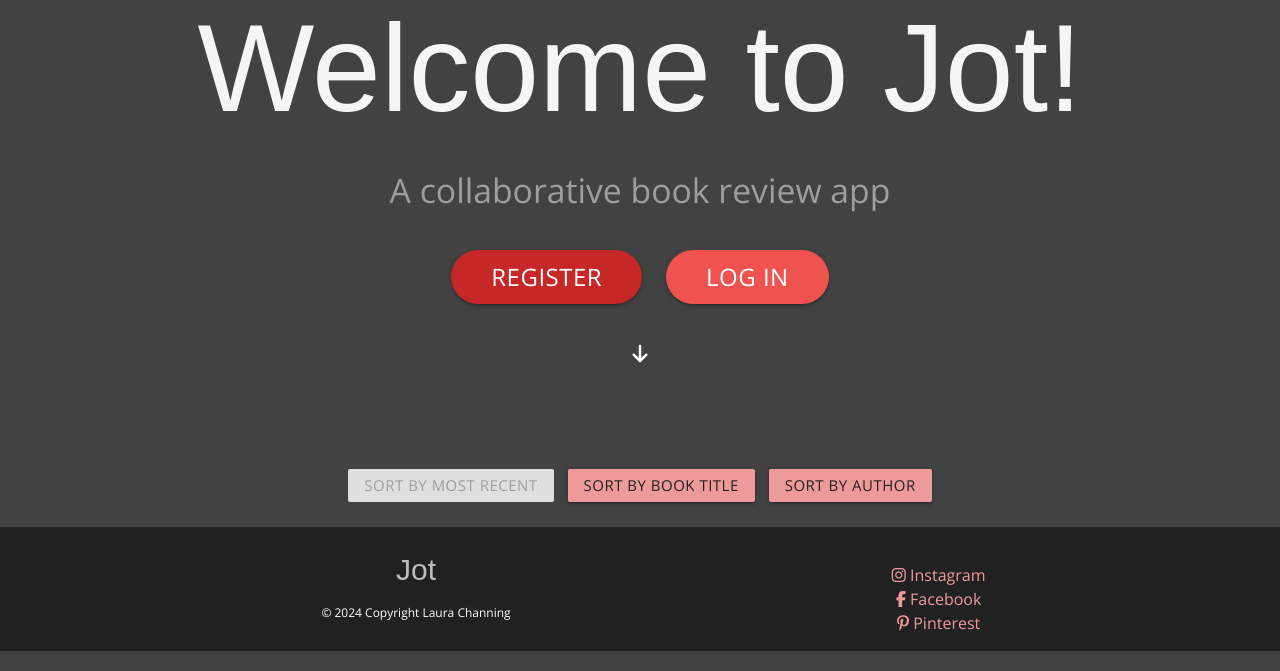
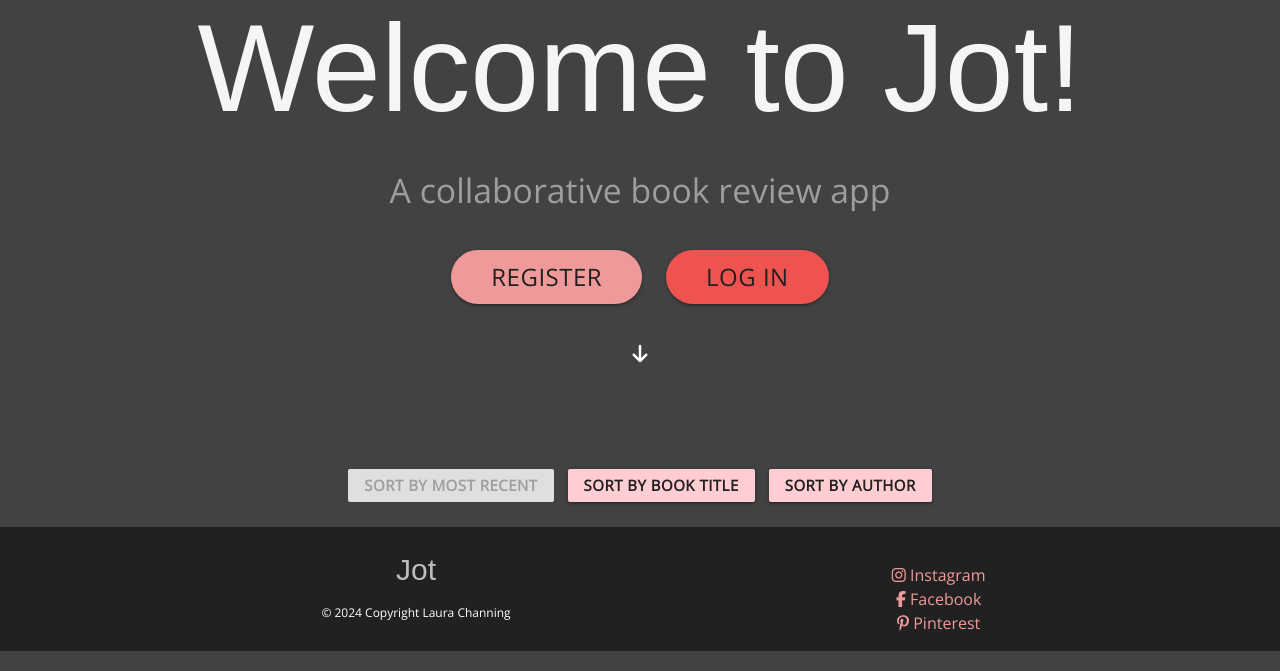
Before and after one commit to lrchnnng/jot-journal, a Flask app: page / in a window 1280 px wide. Shown: the part 188-859 px from the top of the page. Run offline with Flask 3, Linux system fonts and the light colour scheme; data that the repository does not hold is empty; some libraries are stand-ins or nearby versions; some web fonts are replaced.

```diff
--- a/static/css/style.css
+++ b/static/css/style.css
@@ -71,16 +71,7 @@ footer {
     font-size: 16px;
 }
 
-/* Review Card Styling*/
-.entry-container {
-    display: flex;
-    flex-direction: column;
-}
-
-.card-panel {
-    box-shadow: 0px 0px 20px #fafafa2b;
-    margin: 20px;
-}
+/* Card Panel Styling*/
 
 .bold {
     font-weight: bold;
@@ -101,6 +92,7 @@ footer {
 .recommended i {
     font-size: 14px;
 }
+
 .user-info {
     font-size: 12px;
 }
@@ -230,7 +222,16 @@ footer {
         margin: 80px 0 20px 0;
     }
 
+    /* Review Card Styling*/
+    .entry-container {
+        display: flex;
+        flex-direction: column;
+    }
 
+    .card-panel {
+        box-shadow: 0px 0px 20px #fafafa2b;
+        margin: 0 20px;
+    }
 }
 
 /* Tablet */
@@ -245,7 +246,7 @@ footer {
 
     .card-panel {
         margin: 20px;
-        padding: 60px 20px;
+        padding: 20px;
     }
 
     /* Button Styling */
@@ -261,7 +262,7 @@ footer {
     /* Index Styling */
     .entry-container {
         display: grid;
-        grid-template-columns: 25% 25% 25% 25%;
+        grid-template-columns: 20% 20% 20% 20% 20%;
         padding: 0 60px;
     }
 
--- a/templates/index.html
+++ b/templates/index.html
@@ -8,11 +8,11 @@
   </div>
   <div class="home-buttons"></div>
   {% if session.user %}
-  <a href="{{ 'create_entry' }}" type="button" class="white-text btn-large red lighten-1">Create Entry</a>
+  <a href="{{ 'create_entry' }}" type="button" class="black-text btn-large red lighten-3">Create Entry</a>
   <br>
   {% else %}
-  <a href="{{ 'register' }}" type="button" class="white-text btn-large red darken-3">Register</a>
-  <a href="{{ 'login' }}" type="button" class="white-text btn-large red lighten-1">Log In</a>
+  <a href="{{ 'register' }}" type="button" class="grey-text text-darken-4 btn-large red lighten-3">Register</a>
+  <a href="{{ 'login' }}" type="button" class="grey-text text-darken-4 btn-large red lighten-1">Log In</a>
 </div>
 {% endif %}
 </div>
@@ -23,13 +23,13 @@
 <div class="sort-buttons">
   <div class="center">
     <a href="{{ url_for('index', sort_option='review_date') }}"
-      class="sort-btn btn-small red lighten-3 grey-text text-darken-4 {% if selected_sort_option == 'review_date' %}disabled{% endif %}"
+      class="sort-btn btn-small red lighten-4 grey-text text-darken-4 bold {% if selected_sort_option == 'review_date' %}disabled{% endif %}"
       onclick="toggleButton(this)">Sort by most recent</a>
     <a href="{{ url_for('index', sort_option='book_title') }}"
-      class="sort-btn btn-small red lighten-3 grey-text text-darken-4 {% if selected_sort_option == 'book_title' %}disabled{% endif %}"
+      class="sort-btn btn-small red lighten-4 grey-text text-darken-4 bold {% if selected_sort_option == 'book_title' %}disabled{% endif %}"
       onclick="toggleButton(this)">Sort by book title</a>
     <a href="{{ url_for('index', sort_option='author_name') }}"
-      class="sort-btn btn-small red lighten-3 grey-text text-darken-4 {% if selected_sort_option == 'author_name' %}disabled{% endif %}"
+      class="sort-btn btn-small red lighten-4 grey-text text-darken-4 bold{% if selected_sort_option == 'author_name' %}disabled{% endif %}"
       onclick="toggleButton(this)">Sort by author</a>
   </div>
 </div>
```
